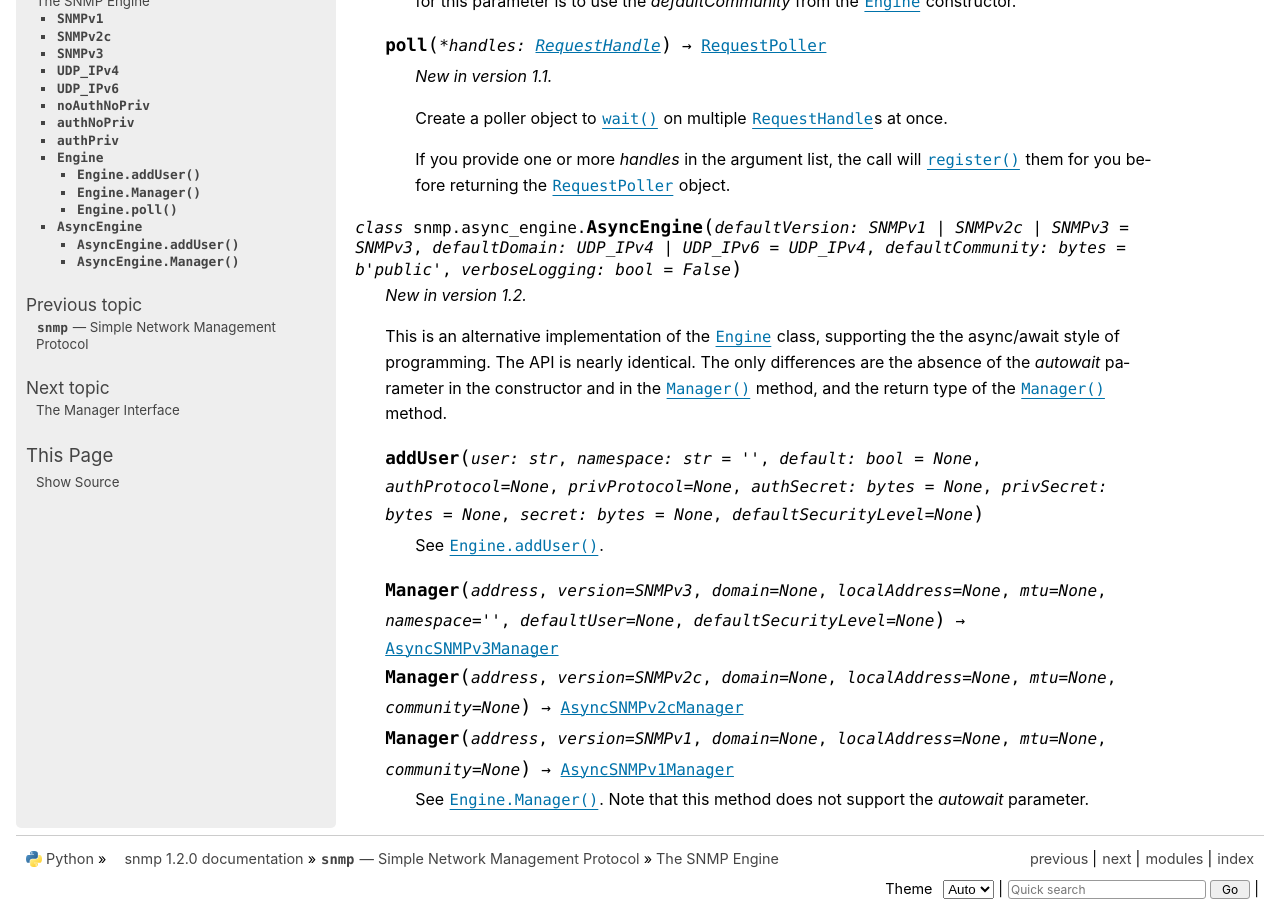
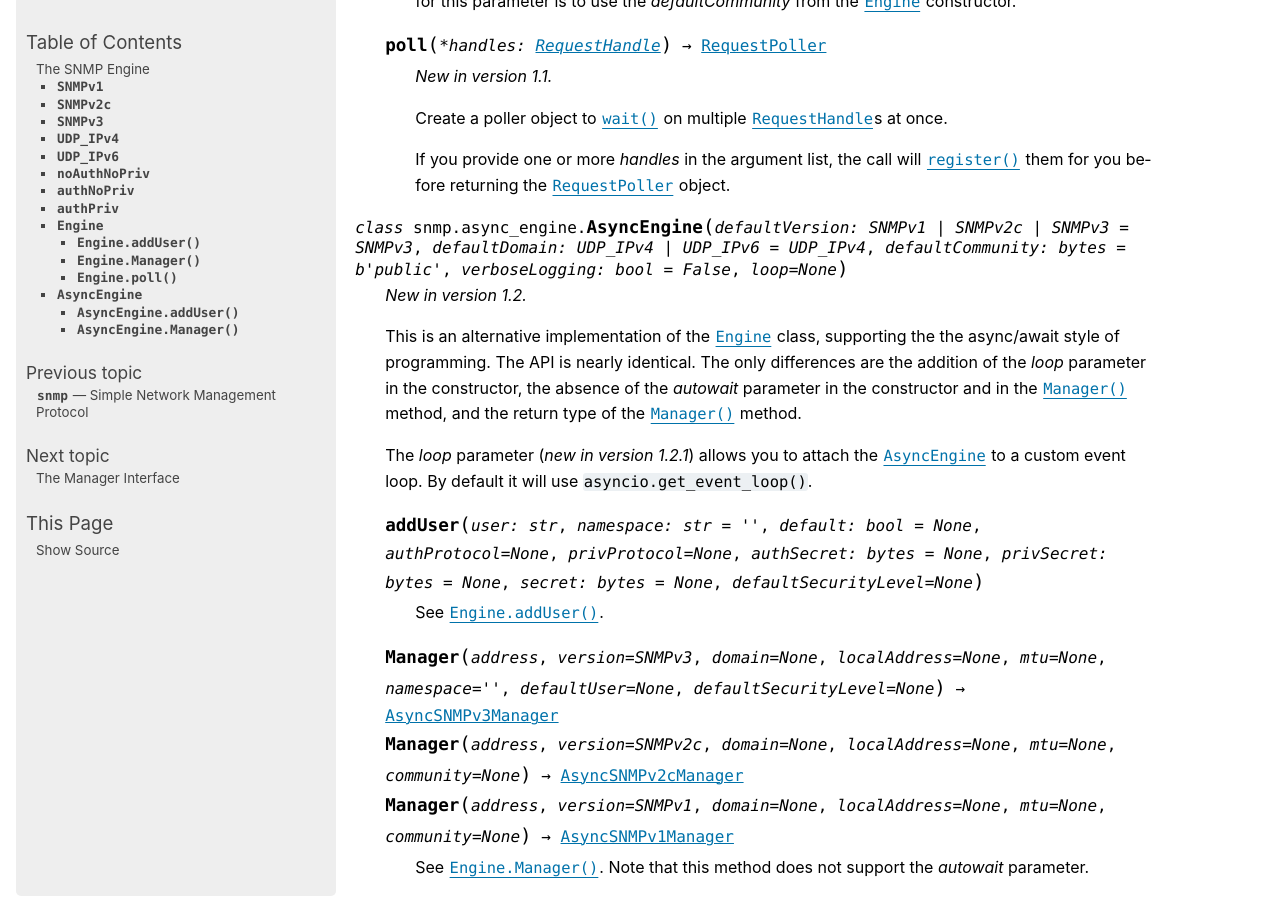
Before and after one commit to charlestolley/python-snmp, a Sphinx documentation site: the page built from docs/source/engine.rst, in a window 1280 px wide and 900 px high, scrolled down 5293 px. Built offline with Sphinx 7.4.7, drawn with Linux system fonts in a browser that asks for light colours.

Commit message:
Document the AsyncEngine loop parameter

```diff
--- a/docs/source/engine.rst
+++ b/docs/source/engine.rst
@@ -237,11 +237,14 @@ It's difficult to give a good definition for the term "SNMP Engine." The importa
       defaultDomain: UDP_IPv4 | UDP_IPv6 = UDP_IPv4, \
       defaultCommunity: bytes = b"public", \
       verboseLogging: bool = False, \
+      loop = None, \
    )
 
    *New in version 1.2.*
 
-   This is an alternative implementation of the :class:`Engine<snmp.Engine>` class, supporting the the async/await style of programming. The API is nearly identical. The only differences are the absence of the `autowait` parameter in the constructor and in the :meth:`Manager` method, and the return type of the :meth:`Manager` method.
+   This is an alternative implementation of the :class:`Engine<snmp.Engine>` class, supporting the the async/await style of programming. The API is nearly identical. The only differences are the addition of the `loop` parameter in the constructor, the absence of the `autowait` parameter in the constructor and in the :meth:`Manager` method, and the return type of the :meth:`Manager` method.
+
+   The `loop` parameter (*new in version 1.2.1*) allows you to attach the :class:`AsyncEngine` to a custom event loop. By default it will use ``asyncio.get_event_loop()``.
 
    .. py:method:: addUser( \
          user: str, \
```
